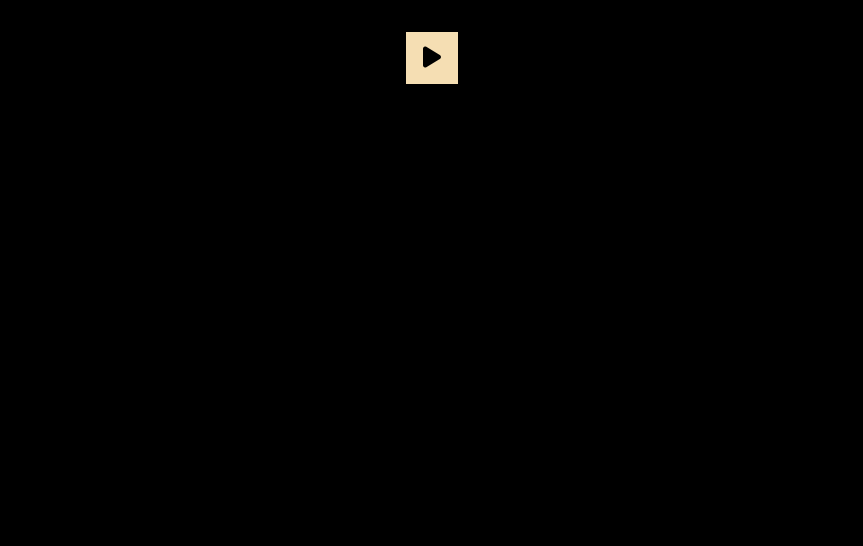
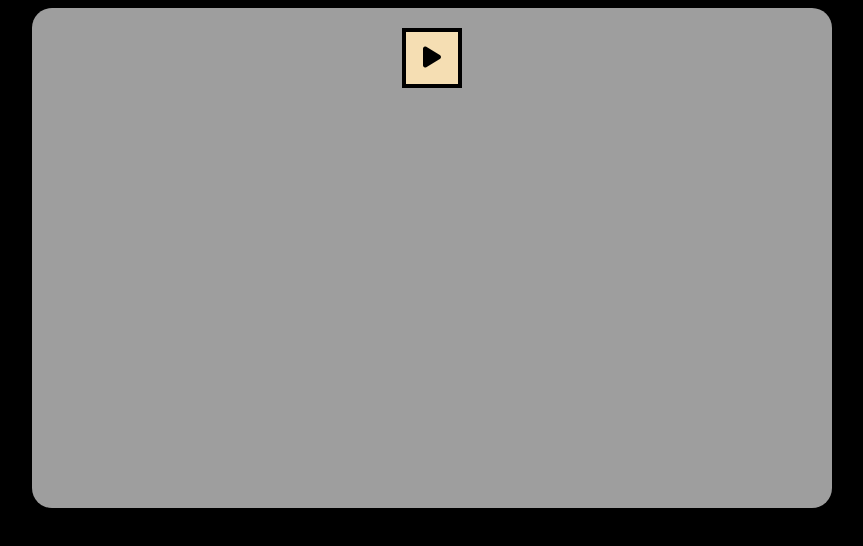
Before and after one commit to Sohee-Jeun/carrot_Game, a plain HTML site: page index.html in a window 1280 px wide. Shown: the whole page, without its empty margins (208-1071 px from the left). Drawn offline with Linux system fonts and the light colour scheme; the site is published under a folder, as on GitHub Pages, so addresses that start at the root find nothing.

Commit message:
Update style.css

```diff
--- a/style.css
+++ b/style.css
@@ -15,7 +15,7 @@ body {
   width: 800px;
   height: 500px;
   margin: auto;
-  background: url(/carrot/img/background.png) center/cover;
+  background: url(./carrot/img/background.png) center/cover;
   border-radius: 20px;
 }
 .game__header {
```
